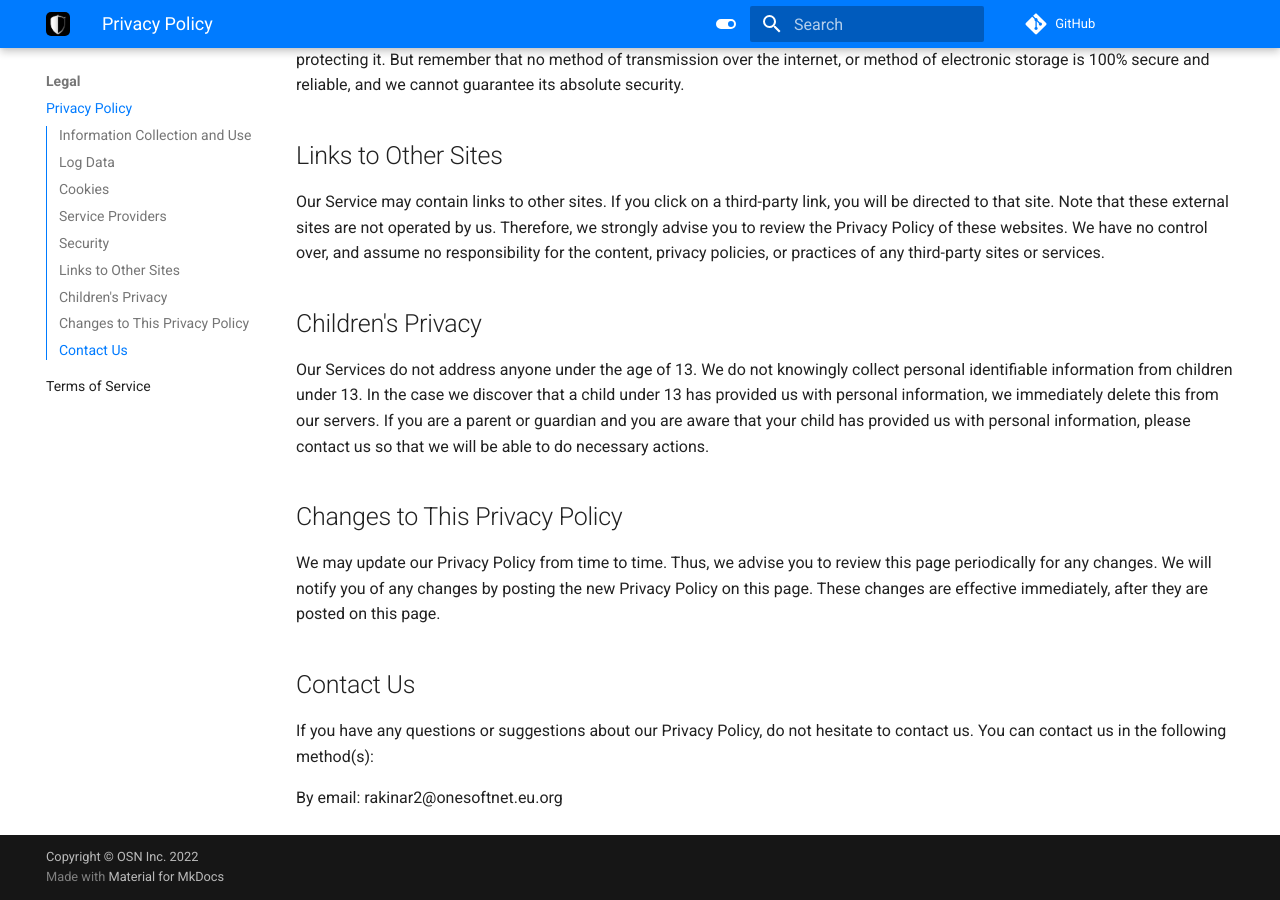
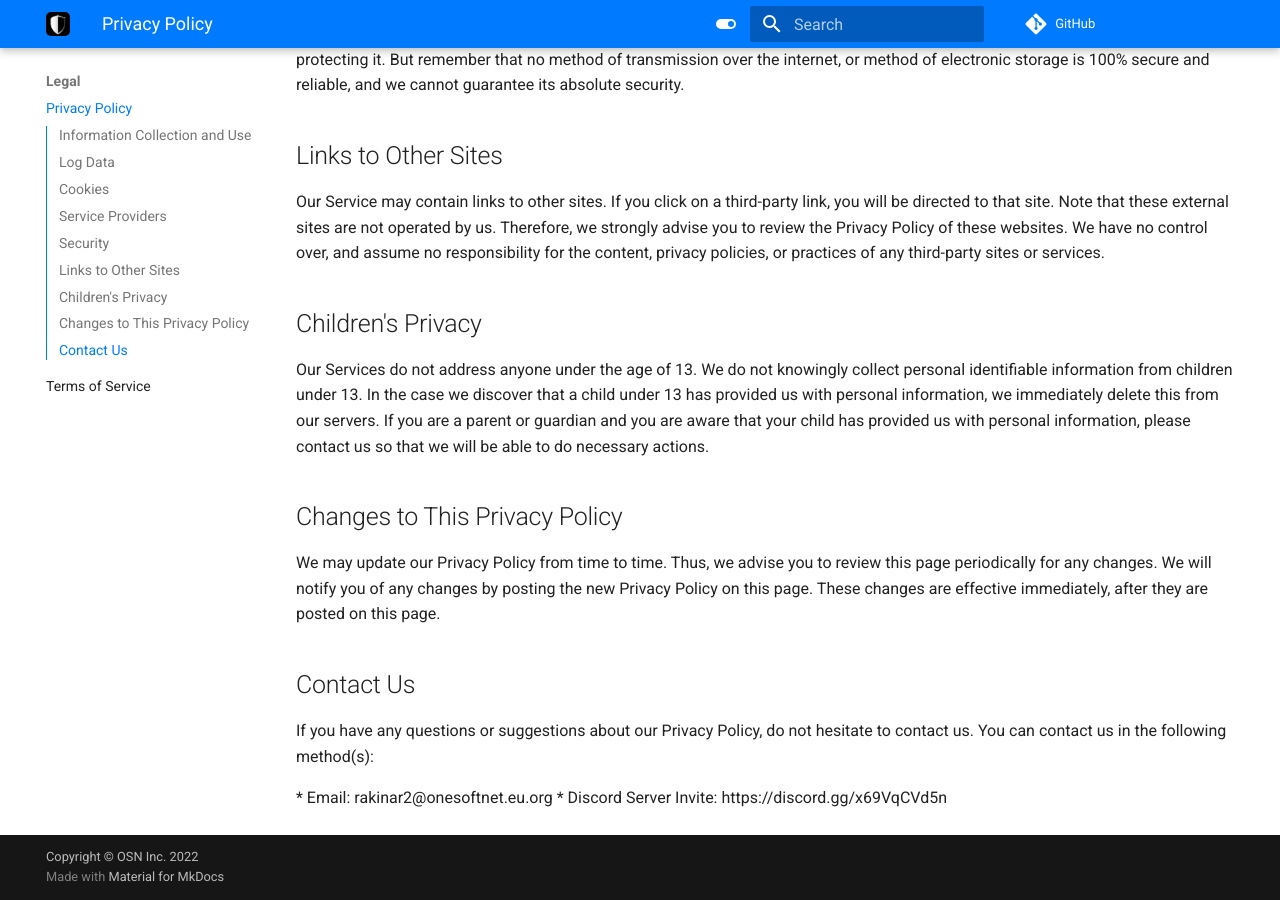
Before and after one commit to onesoft-sudo/sudobot, an MkDocs documentation site: the page built from docs/legal/privacy.md, in a window 1280 px wide and 900 px high, scrolled down 1698 px. Built offline with MkDocs 1.6.1 and Material for MkDocs 9.7.7, drawn with Linux system fonts in a browser that asks for light colours; comment, search, counter and statistics services are not loaded; the version menu is left out; some of the changed text lies outside the part shown.

Commit message:
docs: updated the methods to contact (#104)
* Updated the methods to contact.
* docs: update privacy policy

Co-authored-by: Ar Rakin <rakinar2@gmail.com>

```diff
--- a/docs/legal/privacy.md
+++ b/docs/legal/privacy.md
@@ -62,4 +62,5 @@
 
 If you have any questions or suggestions about our Privacy Policy, do not hesitate to contact us. You can contact us in the following method(s):
 
-‌By email: rakinar2@onesoftnet.eu.org
+‌* Email: rakinar2@onesoftnet.eu.org
+* Discord Server Invite: https://discord.gg/x69VqCVd5n
```
Also changed, not shown: other parts of docs/legal/privacy.md (+1 -1 lines).
